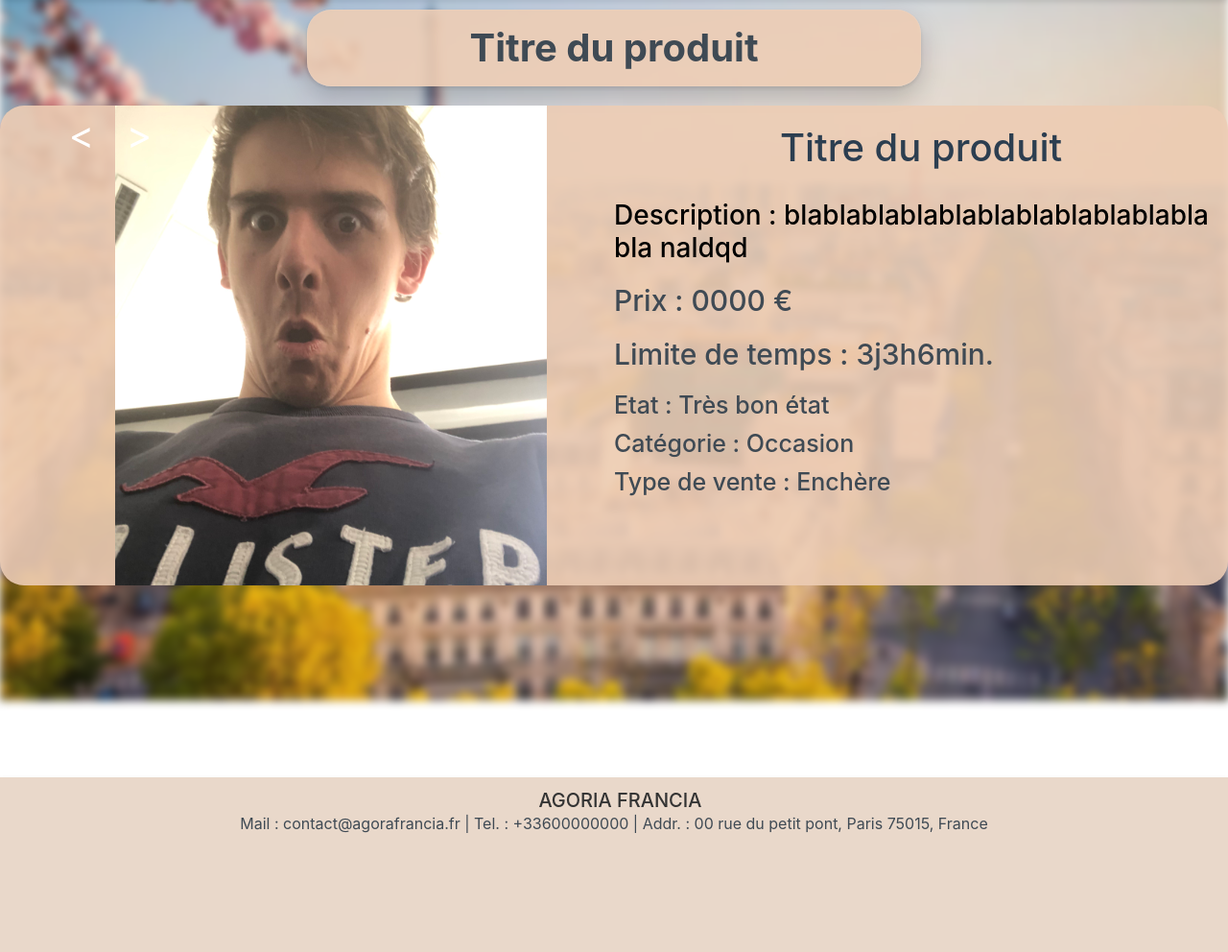
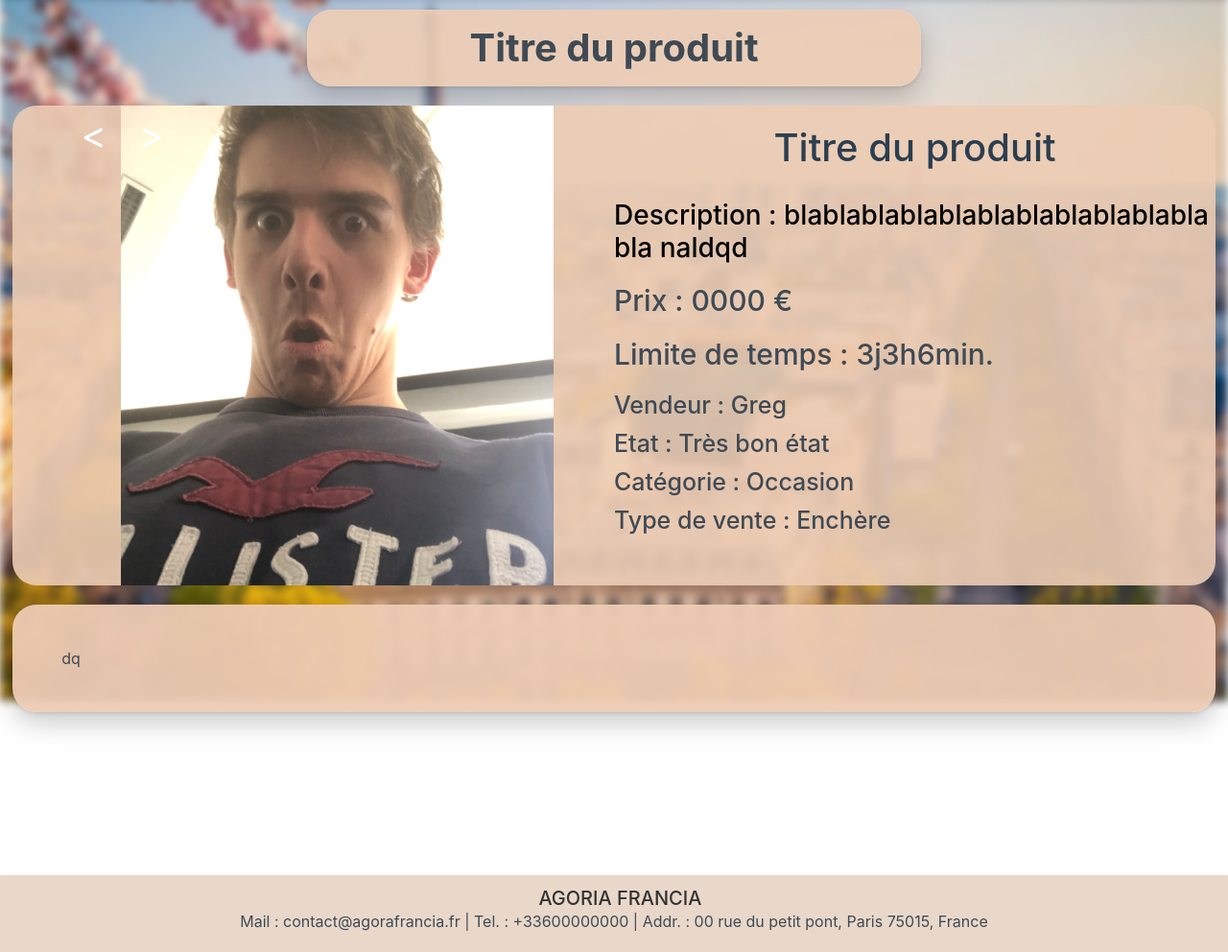
Before and after one commit to rlouazon/ING2-TD14-GR3_PJ-PISCINE_AgoraFrancia, a PHP site: page /page_objet.php in a window 1280 px wide. Shown: the part 70-1062 px from the top of the page at 96% size. Before the commit the page ends 938 px from the top, so only its background shows below. Run offline with PHP 8.4, Linux system fonts and the light colour scheme.

Commit message:
MaJ Page produit

```diff
--- a/CSS/page_objet.css
+++ b/CSS/page_objet.css
@@ -58,9 +58,14 @@ strong {
     background-color: #edccb4f1;
     border-radius: 25px;
     padding: 20px;
-    margin-left: 10px;
-    margin-right: 10px;
+    margin-left: auto;
+    margin-right: auto;
     overflow: hidden;
+    flex-direction: column;
+    justify-content: center;
+    align-items: center;
+    white-space: pre-wrap;
+    width: 98%;
 }
 
 .article-colG {
@@ -106,9 +111,19 @@ strong {
     background-color: #0b921684;
 }
 
+.carousel{
+    margin-top: 20px;
+    margin-bottom: 20px;
+    margin-left: 1%;
+    margin-right: 1%;
+    border-radius: 25px;
+
+}
+
 .carousel-inner {
     height: 500px;;
     background-color: #edccb4e6;
+
     border-radius: 25px;
 }
 
--- a/page_objet.php
+++ b/page_objet.php
@@ -34,6 +34,7 @@
                 <h3>Description : blablablablablablablablablablabla bla naldqd</h3>
                 <h5>Prix : 0000 €</h5>
                 <h5>Limite de temps : 3j3h6min.</h5>
+                <h6> Vendeur : Greg </h6>
                 <h6> Etat : Très bon état </h6>
                 <h6> Catégorie : Occasion </h6>
                 <h6> Type de vente : Enchère </h6>
@@ -41,6 +42,10 @@
         </div>
         <button class="prev" onclick="moveCarousel(-1)"><</button>
         <button class="next" onclick="moveCarousel(1)">></button>
+    </div>
+
+    <div class="col">
+       dq
     </div>
 
 
```
